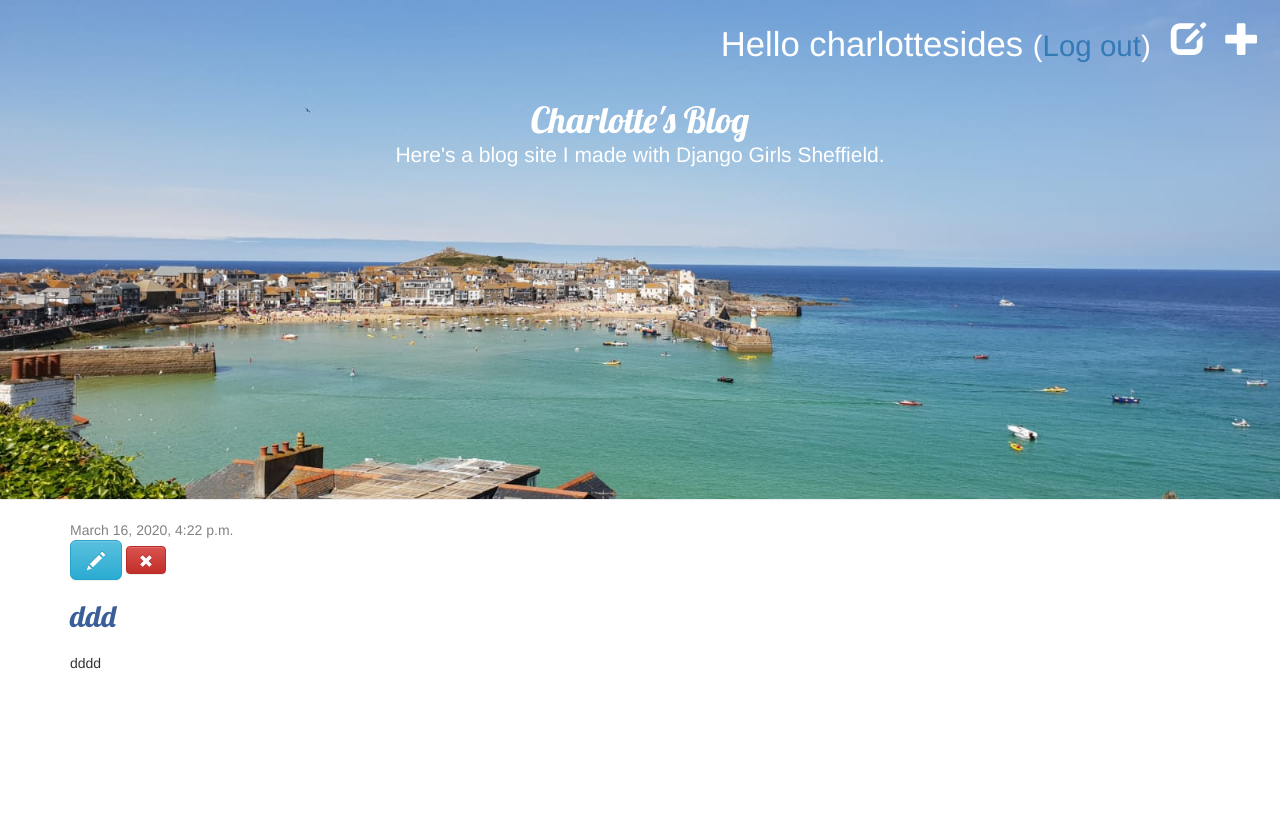
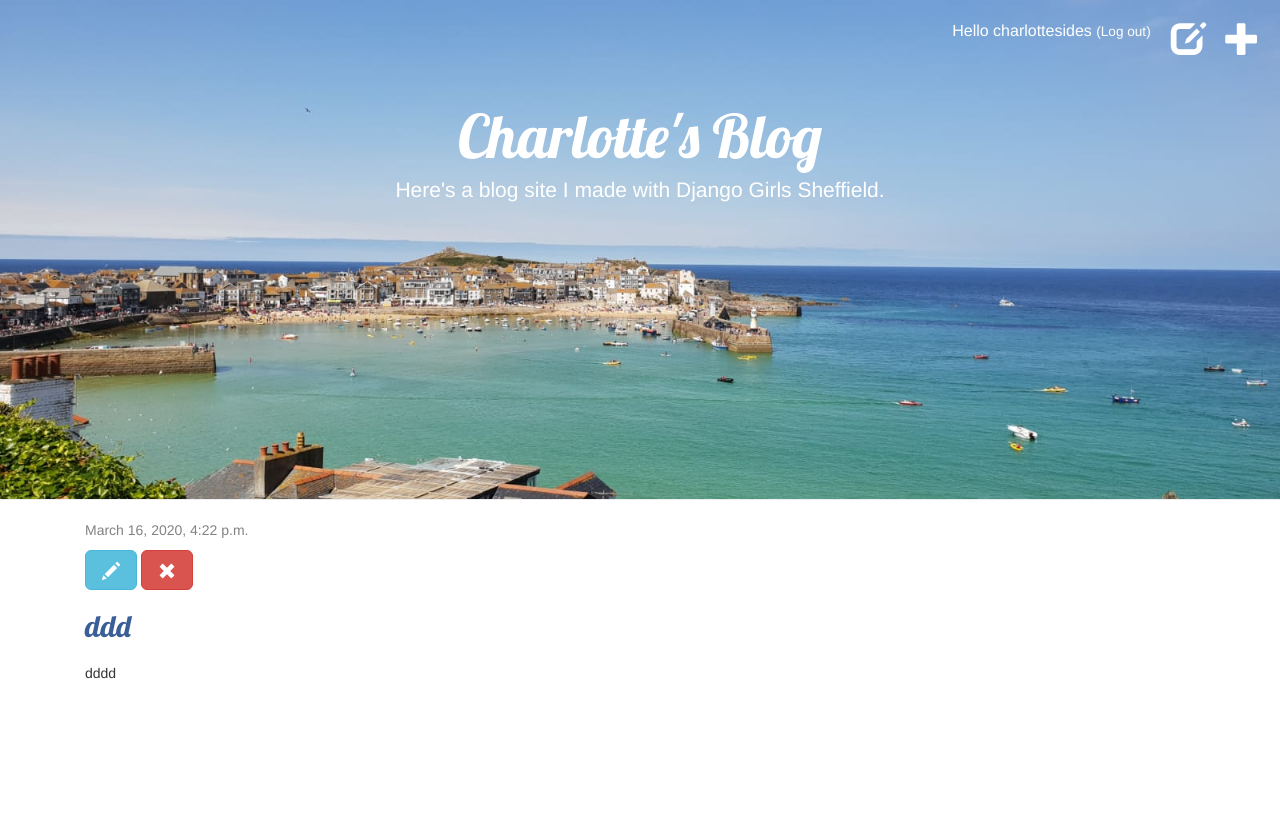
Before and after one commit to charsides/djangoblog, a Django app: page /post/2/ in a window 1280 px wide. Shown: the top 830 px of the page. Before the commit the page ends 669 px from the top, so only its background shows below. Run offline with Django 3.2, Linux system fonts and the light colour scheme; a user stored in the database is signed in; data comes from the database, SQL or seed files in the repository; both versions use the stored data as it was after the commit; some libraries are stand-ins or nearby versions.

Commit message:
Amended styling

```diff
--- a/blog/templates/blog/base.html
+++ b/blog/templates/blog/base.html
@@ -2,8 +2,10 @@
 <html>
     <head>
         <title>Charlotte's Blog</title>
+        <meta charset="utf-8">
+        <meta name="viewport" content="width=device-width, initial-scale=1, shrink-to-fit=no">
+        <link rel="stylesheet" href="https://stackpath.bootstrapcdn.com/bootstrap/4.4.1/css/bootstrap.min.css" integrity="sha384-Vkoo8x4CGsO3+Hhxv8T/Q5PaXtkKtu6ug5TOeNV6gBiFeWPGFN9MuhOf23Q9Ifjh" crossorigin="anonymous">
         <link rel="stylesheet" href="//maxcdn.bootstrapcdn.com/bootstrap/3.2.0/css/bootstrap.min.css">
-        <link rel="stylesheet" href="//maxcdn.bootstrapcdn.com/bootstrap/3.2.0/css/bootstrap-theme.min.css">
         <link href='//fonts.googleapis.com/css?family=Lobster&subset=latin,latin-ext' rel='stylesheet' type='text/css'>
         <link rel="stylesheet" href="{% static 'css/blog.css' %}">
     </head>
@@ -12,7 +14,7 @@
             {% if user.is_authenticated %}
                 <a href="{% url 'post_new' %}" class="top-menu"><span class="glyphicon glyphicon-plus"></span></a>
                 <a href="{% url 'post_draft_list' %}" class="top-menu"><span class="glyphicon glyphicon-edit"></span></a>
-                <p class="top-menu">Hello {{ user.username }} <small>(<a href="{% url 'logout' %}">Log out</a>)</small></p>
+                <p class="top-menu" style="font-size: medium;">Hello {{ user.username }} <small>(<a href="{% url 'logout' %}" style="color:white;">Log out</a>)</small></p>
             {% else %}
                 <a href="{% url 'login' %}" class="top-menu"><span class="glyphicon glyphicon-lock"></span></a>
             {% endif %}
--- a/blog/templates/blog/post_detail.html
+++ b/blog/templates/blog/post_detail.html
@@ -3,15 +3,15 @@
 {% block content %}
     <div class="post">
         {% if post.published_date %}
-            <div class="date">
+        <div class="date mb-3">
         {{ post.published_date }}
         </div>
         {% else %}
-            <a class="btn btn-success btn lg" href="{% url 'post_publish' pk=post.pk %}">Publish</a>
+            <a class="btn btn-success btn-lg" href="{% url 'post_publish' pk=post.pk %}">Publish</a>
         {% endif %}
         {% if user.is_authenticated %}
             <a class="btn btn-info btn-lg" href="{% url 'post_edit' pk=post.pk %}"><span class="glyphicon glyphicon-pencil"></span></a>
-            <a class="btn btn-danger btn lg" href="{% url 'post_remove' pk=post.pk %}"><span class="glyphicon glyphicon-remove"></span></a>
+            <a class="btn btn-danger btn-lg" href="{% url 'post_remove' pk=post.pk %}"><span class="glyphicon glyphicon-remove"></span></a>
         {% endif %}
         <h2>{{ post.title }}</h2>
         <p>{{ post.text|linebreaksbr }}</p>
--- a/blog/templates/blog/post_draft_list.html
+++ b/blog/templates/blog/post_draft_list.html
@@ -3,9 +3,9 @@
 {% block content %}
     {% for post in posts %}
         <div class="post">
-            <p class="date">created: {{ post.created_date|date:'d-m-Y' }}</p>
-            <h1><a href="{% url 'post_detail' pk=post.pk %}">{{ post.title }}</a></h1>
-            <p>{{ post.text|truncatechars:200 }}</p>
+            <p class="date">Draft created on {{ post.created_date|date:'d-m-Y' }}</p>
+            <h1 class="mt-3"><a href="{% url 'post_detail' pk=post.pk %}">{{ post.title }}</a></h1>
+            <p>{{ post.text|truncatechars:500 }}</p>
         </div>
     {% endfor %}
 {% endblock %}
--- a/blog/templates/blog/post_edit.html
+++ b/blog/templates/blog/post_edit.html
@@ -4,6 +4,6 @@
     <h2>New post</h2>
     <form method="POST" class="post-form">{% csrf_token %}
         {{ form.as_p }}
-        <button type="submit" class="save btn btn-default">Save</button>
+        <button type="submit" class="save btn btn-success btn-lg">Save</button>
     </form>
 {% endblock %}
--- a/blog/templates/blog/post_list.html
+++ b/blog/templates/blog/post_list.html
@@ -3,11 +3,11 @@
 {% block content %}
     {% for post in posts %}
         <div class="post">
+            <h2><a href="{% url 'post_detail' pk=post.pk %}">{{ post.title }}</a></h2>
+            <p>{{ post.text|linebreaksbr|truncatechars:500 }}</p>
             <div class="date">
-                {{ post.published_date }}
+                <p>Posted on {{ post.published_date }} </p>
             </div>
-            <h2><a href="{% url 'post_detail' pk=post.pk %}">{{ post.title }}</a></h2>
-            <p>{{ post.text|linebreaksbr }}</p>
         </div>
     {% endfor %}
 {% endblock %}
```
Also changed, not shown: db.sqlite3.
